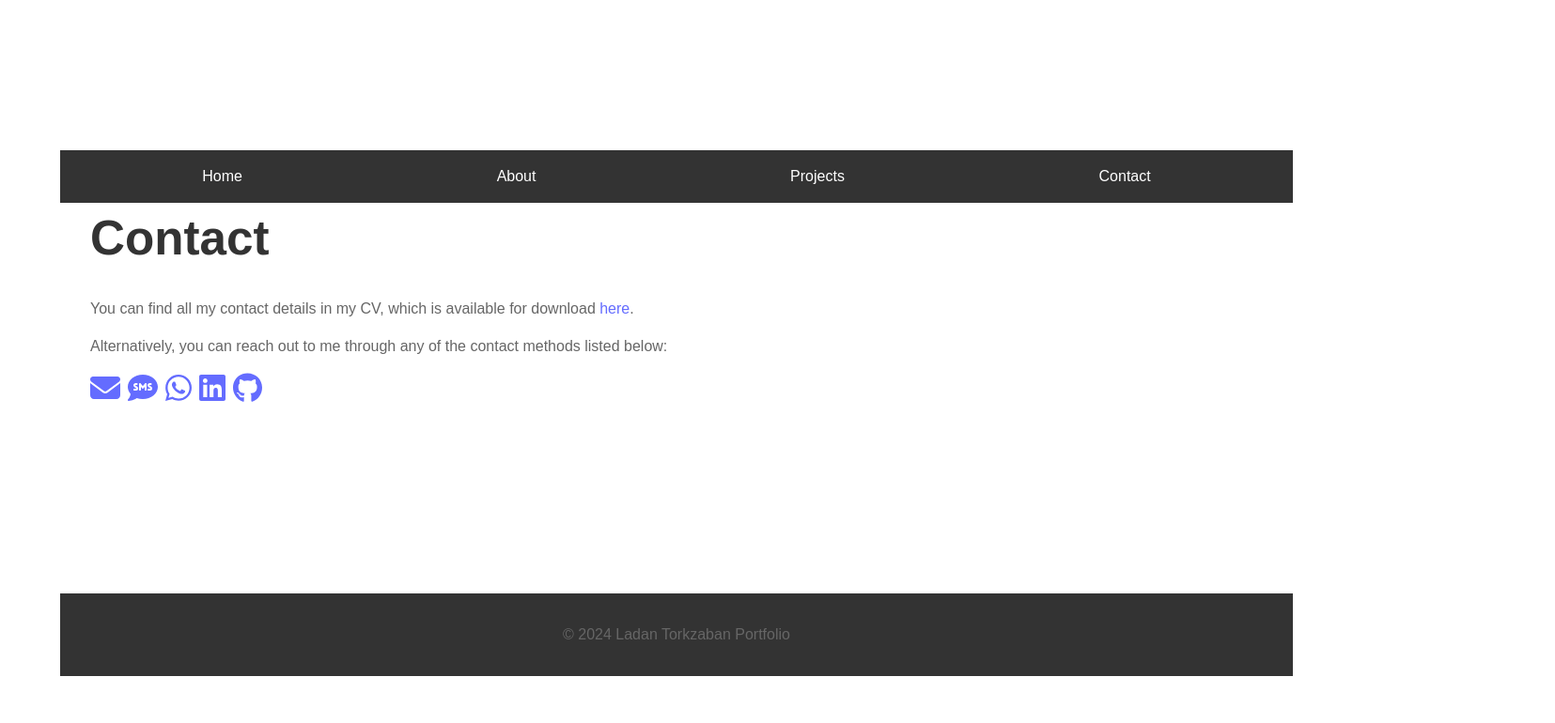
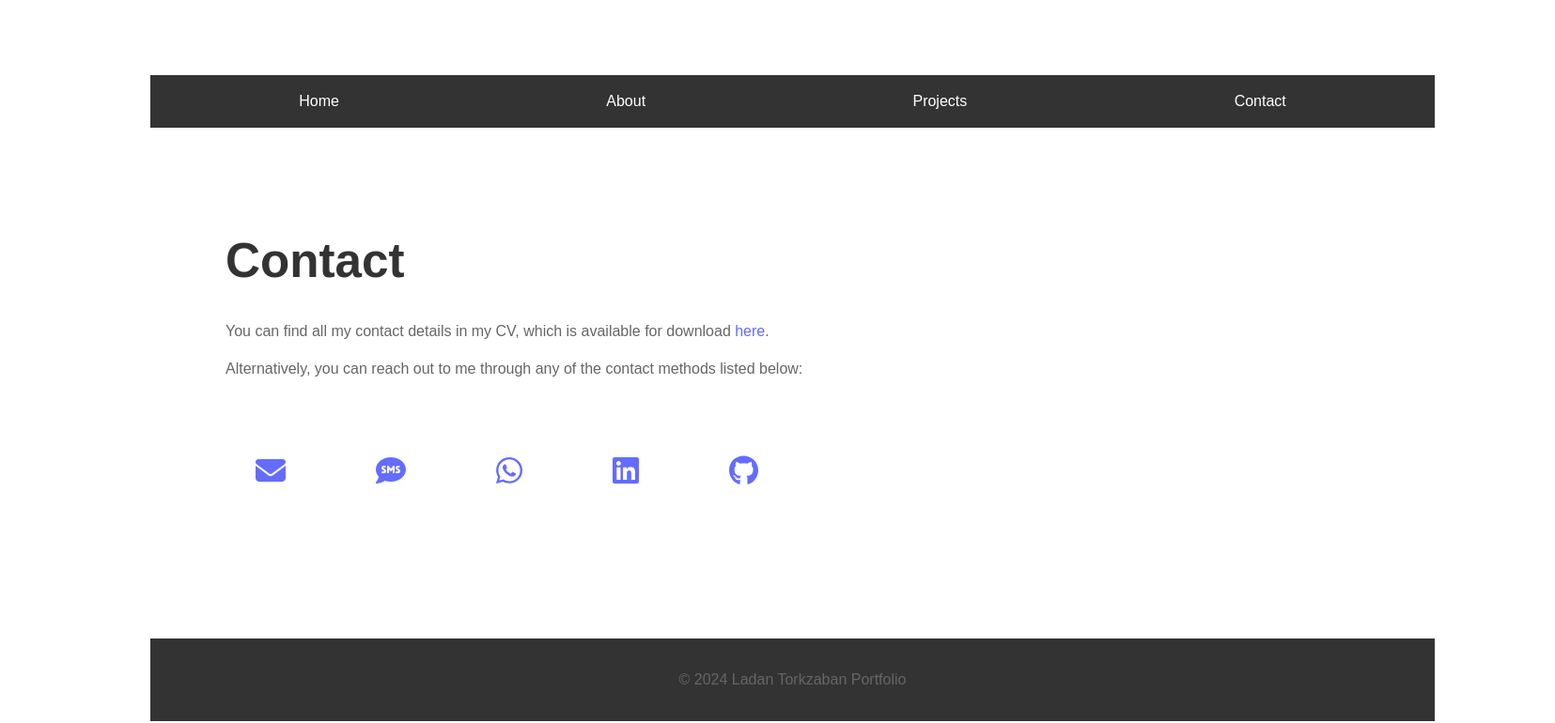
Before and after one commit to ladantork/portfolio, a React (Vite) app: page /contact in a window 1280 px wide. Shown: the part 80-850 px from the top of the page at 94% size, 1655 px wide, since content can reach past the window. Before the commit the page ends 800 px from the top, so only its background shows below. Built offline with nearby package versions, Linux system fonts and the light colour scheme.

Commit message:
some changes made in css

```diff
--- a/src/App.css
+++ b/src/App.css
@@ -7,7 +7,7 @@ body {
 nav {
   background-color: #333;
   padding: 1rem;
-  position: fixed;
+  position: center;
   width: 100%;
 }
 
@@ -33,30 +33,34 @@ footer {
   color: white;
   text-align: center;
   padding: 1rem;
-  position: fixed;
+  margin-bottom:0rem;
+  margin-right:0rem;
+  position: center;
   width: 100%;
   bottom: 0;
 }
 
 div {
-  padding: 2rem;
+  padding: 5rem;
 }
 
 /* Contact CSS */
 
 .contact-list {
   list-style: none;
-  padding: 0;
+  padding: 2rem;
+  margin-right:30rem;
+  width: 100%;
 }
 
 .contact-list li {
-  margin: 1rem 0;
+  margin: 2rem 0rem;
   display: flex;
   align-items: center;
 }
 
 .contact-list li .fa-icon {
-  margin-right: 0.5rem;
+  margin-right: 6rem;
 }
 
 /* Projects.css */
```
